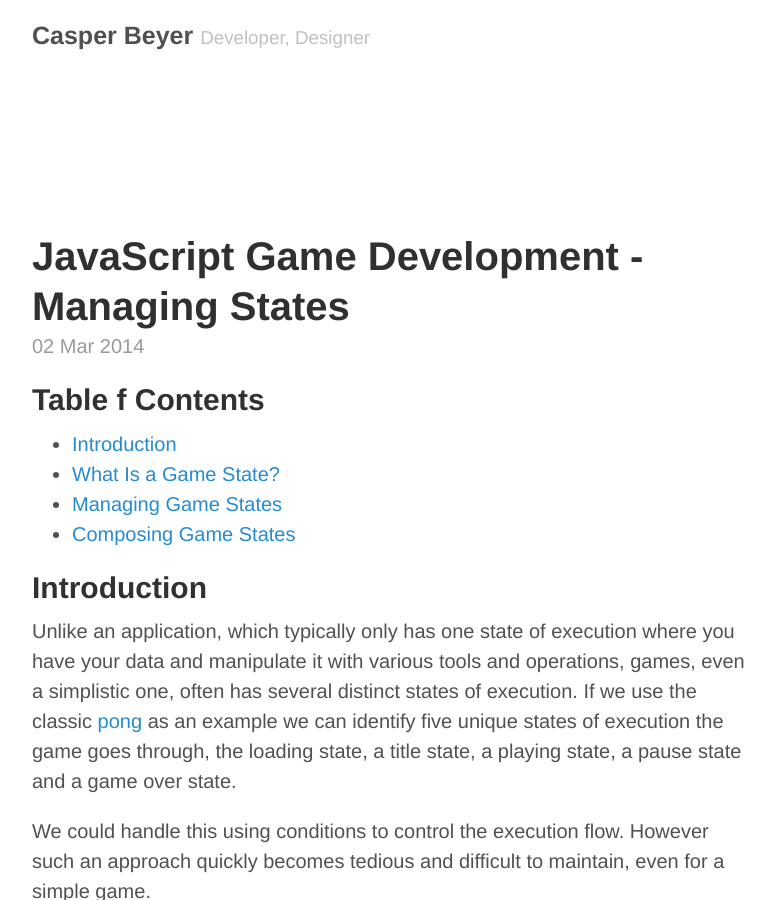
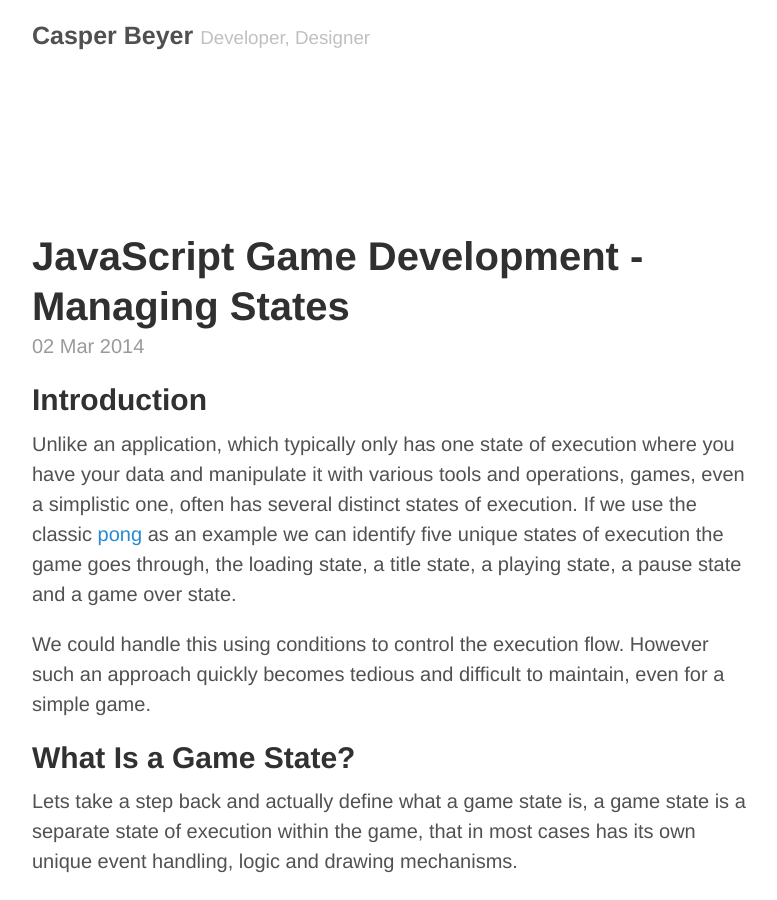
Before and after one commit to caspervonb/__caspervonb.github.io, a Jekyll site: the page built from _posts/2014-03-02-javascript-game-development-game-states.md, in a window 1280 px wide and 900 px high. Shown: the whole window, without its empty margins (248-1025 px from the left). Built offline with Jekyll 4.4.1, drawn with Linux system fonts in a browser that asks for light colours; Markdown is read by kramdown in place of the engine named in the settings.

Commit message:
Updated 2014-03-02-javascript-game-development-game-states.md

```diff
--- a/_posts/2014-03-02-javascript-game-development-game-states.md
+++ b/_posts/2014-03-02-javascript-game-development-game-states.md
@@ -3,12 +3,6 @@ published: true
 layout: post
 title: "JavaScript Game Development - Managing States"
 ---
-
-## Table f Contents
-- [Introduction](#introduction)
-- [What Is a Game State?](#what-is-a-game-state)
-- [Managing Game States](#managing-game-states)
-- [Composing Game States](#composing-game-states)
 
 ## Introduction
 Unlike an application, which typically only has one state of execution where
```
